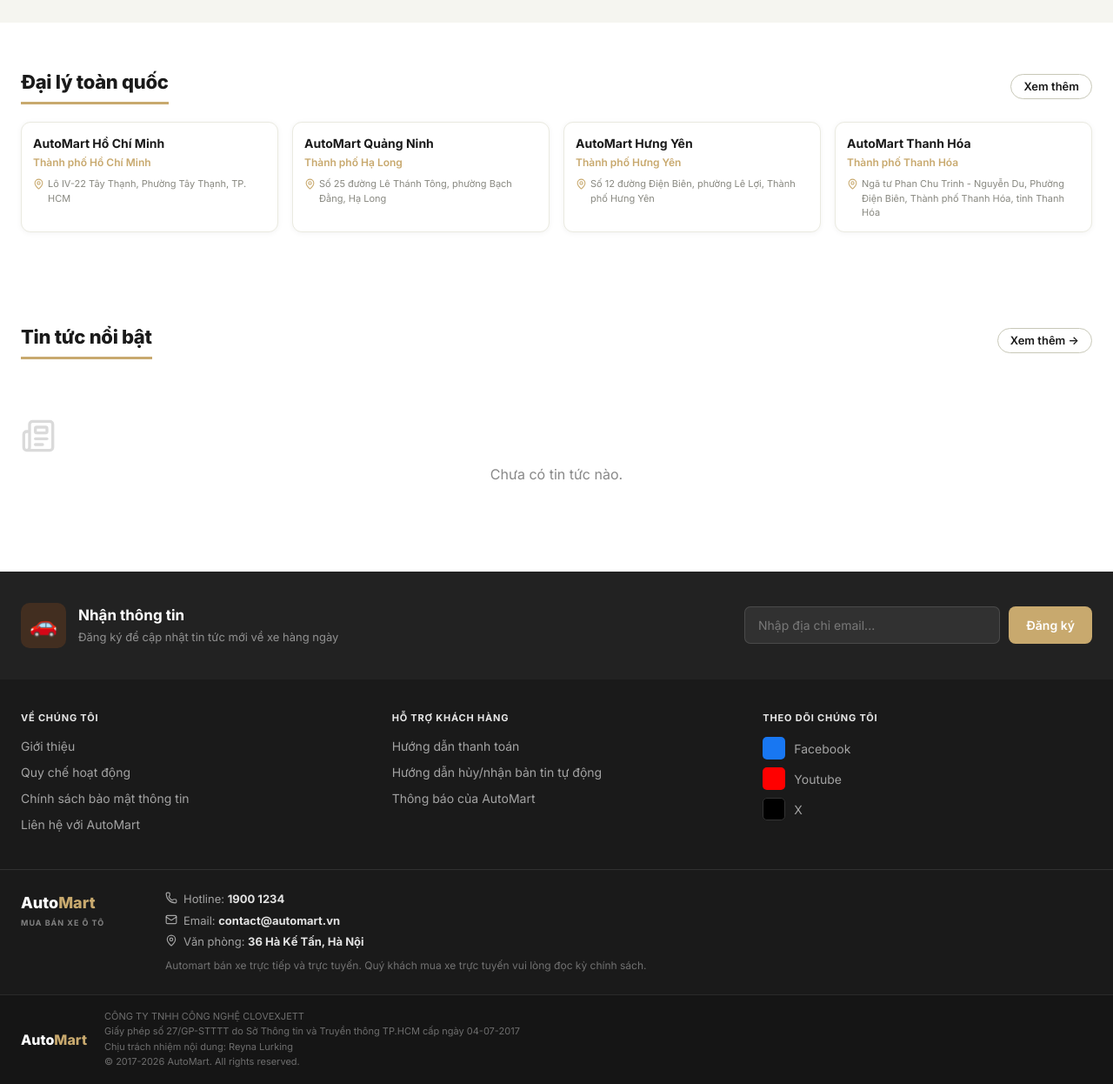
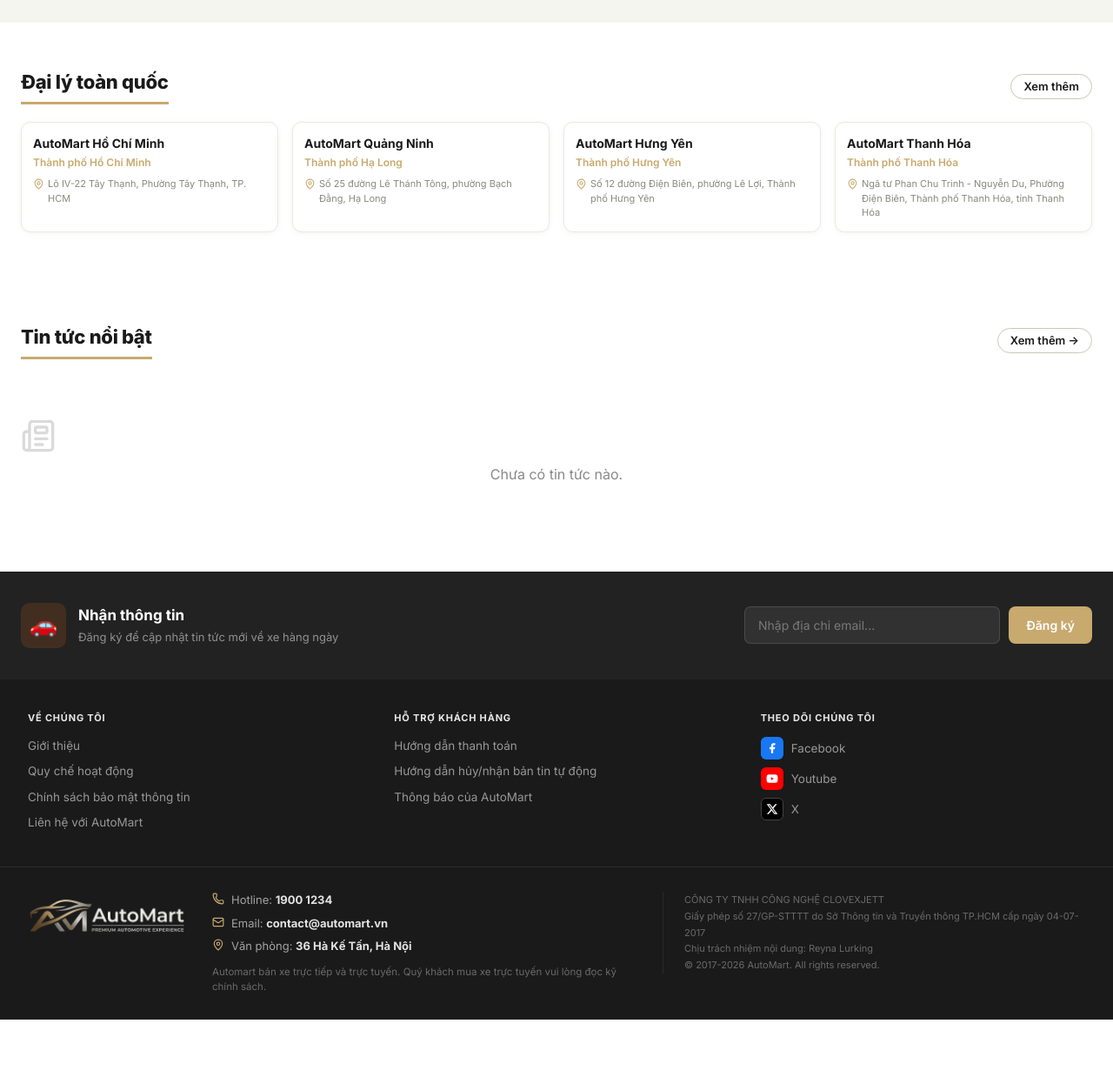
Before and after one commit to NguyenVanBang-2005/AutoMart, a Python web app: template app/templates/index.html in a window 1280 px wide. Shown: the part 1640-2886 px from the top of the page at 87% size. After the commit the page ends 2812 px from the top, so only its background shows below. Run offline with Jinja, Linux system fonts and the light colour scheme; the template is opened without the code that fills it, so the values that code supplies are empty; some libraries are stand-ins or nearby versions.

Commit message:
fix footer and hero image

```diff
--- a/app/static/style.css
+++ b/app/static/style.css
@@ -99,7 +99,15 @@
 .hero-content p  { font-size: 16px; color: rgba(255,255,255,0.72); margin-bottom: 28px; line-height: 1.75; }
 .hero-buttons    { display: flex; gap: 14px; flex-wrap: wrap; }
 .hero-illustration { flex-shrink: 0; opacity: 0.9; }
+.hero-illustration img {
+  filter: drop-shadow(0 8px 32px rgba(0,0,0,0.4));
+  animation: heroFloat 3s ease-in-out infinite;
+}
 
+@keyframes heroFloat {
+  0%, 100% { transform: translateY(0); }
+  50%       { transform: translateY(-10px); }
+}
 /* ══════════════════════════════════════════════════
    STATS  —  partials/stats.html
    ══════════════════════════════════════════════════ */
@@ -364,57 +372,86 @@
 /* ══════════════════════════════════════════════════
    FOOTER  —  partials/footer.html (new design)
    ══════════════════════════════════════════════════ */
-.footer { background: var(--bg-primary); color: #fff; padding: 0; margin-top: auto }
+.footer { background: var(--bg-primary); color: #fff; padding: 0; margin-top: auto; }
 .footer-container { max-width: 1280px; margin: 0 auto; }
 
-/* 3-col links */
+/* ── Top: 3-col links ── */
 .footer-cols {
-  display: grid; grid-template-columns: 1fr 1fr 1fr;
-  gap: 48px; padding: 36px 24px 32px;
-  border-bottom: 1px solid rgba(255,255,255,0.1);
+  display: grid;
+  grid-template-columns: 1fr 1fr 1fr;
+  gap: 48px;
+  padding: 36px 32px 32px;
+  border-bottom: 1px solid rgba(255,255,255,0.08);
 }
-.footer-col-title { font-size: 11px; font-weight: 700; letter-spacing: 0.8px; color: rgba(255,255,255,0.9); margin-bottom: 14px; }
+.footer-col-title {
+  font-size: 11px; font-weight: 700; letter-spacing: 0.8px;
+  color: rgba(255,255,255,0.9); margin-bottom: 14px;
+  text-transform: uppercase;
+}
 .footer-links { list-style: none; }
 .footer-links li { margin-bottom: 9px; }
-.footer-links a { color: rgba(255,255,255,0.6); text-decoration: none; font-size: 14px; transition: color 0.2s; display: flex; align-items: center; gap: 7px; }
-.footer-links a:hover { color: rgba(255,255,255,0.95); }
+.footer-links a {
+  color: rgba(255,255,255,0.55); text-decoration: none;
+  font-size: 13.5px; transition: color 0.2s;
+  display: flex; align-items: center; gap: 9px;
+}
+.footer-links a:hover { color: var(--accent-primary); }
 
 /* social icons */
-.footer-social-links a { gap: 10px; }
 .footer-social-icon {
-  width: 26px; height: 26px; border-radius: 5px;
+  width: 26px; height: 26px; border-radius: 6px;
   display: flex; align-items: center; justify-content: center;
-  font-size: 12px; font-weight: 700; flex-shrink: 0;
+  flex-shrink: 0;
 }
 .footer-social-fb { background: #1877f2; color: #fff; }
 .footer-social-yt { background: #ff0000; color: #fff; }
-.footer-social-x  { background: #000; color: #fff; border: 1px solid #333; }
+.footer-social-x  { background: #000; color: #fff; border: 1px solid #444; }
 
-/* info bar */
+/* ── Middle: info bar — 3 equal cols ── */
 .footer-info-bar {
-  padding: 24px; border-bottom: 1px solid rgba(255,255,255,0.07);
-  display: flex; gap: 36px; align-items: flex-start;
+  display: grid;
+  grid-template-columns: 180px 1fr 1fr;
+  gap: 32px;
+  padding: 28px 32px;
+  border-bottom: 1px solid rgba(255,255,255,0.06);
+  align-items: start;
 }
-.footer-info-brand  { display: flex; flex-direction: column; gap: 3px; flex-shrink: 0; min-width: 130px; }
-.footer-info-logo   { font-size: 18px; font-weight: 800; color: #fff; }
-.footer-info-tagline{ font-size: 9px; font-weight: 700; letter-spacing: 1px; color: rgba(255,255,255,0.45); text-transform: uppercase; }
-.footer-info-contacts { display: flex; flex-direction: column; gap: 5px; }
-.footer-info-row    { display: flex; align-items: flex-start; gap: 7px; font-size: 13px; color: rgba(255,255,255,0.6); line-height: 1.5; }
-.footer-info-icon   { font-size: 13px; flex-shrink: 0; margin-top: 1px; }
+
+/* Brand block */
+.footer-info-brand  { display: flex; flex-direction: column; gap: 4px; }
+.footer-info-logo   { font-size: 20px; font-weight: 800; color: #fff; }
+.footer-info-tagline{
+  font-size: 9px; font-weight: 700; letter-spacing: 1.2px;
+  color: rgba(255,255,255,0.4); text-transform: uppercase;
+}
+
+/* Contacts block */
+.footer-info-contacts { display: flex; flex-direction: column; gap: 7px; }
+.footer-info-row {
+  display: flex; align-items: flex-start; gap: 8px;
+  font-size: 13px; color: rgba(255,255,255,0.6); line-height: 1.5;
+}
+.footer-info-icon { flex-shrink: 0; margin-top: 1px; }
 .footer-info-row strong { color: rgba(255,255,255,0.88); }
-.footer-info-note   { margin-top: 3px; font-size: 12px; color: rgba(255,255,255,0.38); }
+.footer-info-note { margin-top: 4px; font-size: 11.5px; color: rgba(255,255,255,0.35); }
 
-/* legal */
+/* Legal block (inline, bên phải) */
+.footer-legal-inline {
+  display: flex; flex-direction: column; gap: 10px;
+  padding-left: 24px;
+  border-left: 1px solid rgba(255,255,255,0.07);
+}
+.footer-legal-logo { font-size: 16px; font-weight: 800; color: #fff; }
+.footer-legal-text p {
+  font-size: 11px; color: rgba(255,255,255,0.35); line-height: 1.7; margin: 0;
+}
+
+/* ── Legacy classes — giữ để không break trang khác ── */
 .footer-legal {
-  padding: 16px 24px; background: rgba(0,0,0,0.2);
+  padding: 16px 32px; background: rgba(0,0,0,0.2);
   display: flex; align-items: center; gap: 20px;
 }
 .footer-legal-left { flex-shrink: 0; }
-.footer-legal-logo { font-size: 16px; font-weight: 800; color: #fff; }
-.footer-legal-text { flex: 1; }
-.footer-legal-text p { font-size: 11px; color: rgba(255,255,255,0.38); line-height: 1.6; }
-
-/* ── Legacy footer classes — pages khác (giữ để không break) ── */
 .footer-grid   { display: grid; grid-template-columns: 2fr 1fr 1fr 1.6fr; gap: 48px; padding: 48px 24px 36px; border-bottom: 1px solid rgba(255,255,255,0.08); }
 .footer-brand  { font-size: 22px; font-weight: 800; margin-bottom: 10px; }
 .footer-desc   { color: rgba(255,255,255,0.6); font-size: 14px; line-height: 1.7; margin-bottom: 18px; }
--- a/app/templates/partials/footer.html
+++ b/app/templates/partials/footer.html
@@ -2,7 +2,7 @@
 <footer class="footer" id="contact">
  <div class="footer-container">
 
-  <!-- 3-col links -->
+  <!-- Top: 3 cols -->
   <div class="footer-cols">
    <div class="footer-col">
     <h4 class="footer-col-title">VỀ CHÚNG TÔI</h4>
@@ -13,6 +13,7 @@
      <li><a href="/lien-he">Liên hệ với AutoMart</a></li>
     </ul>
    </div>
+
    <div class="footer-col">
     <h4 class="footer-col-title">HỖ TRỢ KHÁCH HÀNG</h4>
     <ul class="footer-links">
@@ -21,13 +22,16 @@
      <li><a href="#">Thông báo của AutoMart</a></li>
     </ul>
    </div>
+
    <div class="footer-col">
     <h4 class="footer-col-title">THEO DÕI CHÚNG TÔI</h4>
     <ul class="footer-links footer-social-links">
      <li>
       <a href="#">
        <span class="footer-social-icon footer-social-fb">
-        <i data-lucide="facebook" style="width:14px; height:14px;"></i>
+        <svg xmlns="http://www.w3.org/2000/svg" width="14" height="14" viewBox="0 0 24 24" fill="currentColor">
+         <path d="M18 2h-3a5 5 0 0 0-5 5v3H7v4h3v8h4v-8h3l1-4h-4V7a1 1 0 0 1 1-1h3z"/>
+        </svg>
        </span>
        Facebook
       </a>
@@ -35,7 +39,9 @@
      <li>
       <a href="#">
        <span class="footer-social-icon footer-social-yt">
-        <i data-lucide="youtube" style="width:14px; height:14px;"></i>
+        <svg xmlns="http://www.w3.org/2000/svg" width="14" height="14" viewBox="0 0 24 24" fill="currentColor">
+         <path d="M22.54 6.42a2.78 2.78 0 0 0-1.95-1.96C18.88 4 12 4 12 4s-6.88 0-8.59.46A2.78 2.78 0 0 0 1.46 6.42 29 29 0 0 0 1 12a29 29 0 0 0 .46 5.58a2.78 2.78 0 0 0 1.95 1.96C5.12 20 12 20 12 20s6.88 0 8.59-.46a2.78 2.78 0 0 0 1.95-1.96A29 29 0 0 0 23 12a29 29 0 0 0-.46-5.58zM9.75 15.02V8.98L15.5 12l-5.75 3.02z"/>
+        </svg>
        </span>
        Youtube
       </a>
@@ -43,7 +49,9 @@
      <li>
       <a href="#">
        <span class="footer-social-icon footer-social-x">
-        <i data-lucide="twitter" style="width:14px; height:14px;"></i>
+        <svg xmlns="http://www.w3.org/2000/svg" width="14" height="14" viewBox="0 0 24 24" fill="currentColor">
+         <path d="M18.244 2.25h3.308l-7.227 8.26 8.502 11.24H16.17l-5.214-6.817L4.99 21.75H1.68l7.73-8.835L1.254 2.25H8.08l4.713 6.231zm-1.161 17.52h1.833L7.084 4.126H5.117z"/>
+        </svg>
        </span>
        X
       </a>
@@ -52,48 +60,51 @@
    </div>
   </div>
 
-  <!-- Bottom info bar -->
+  <!-- Middle: brand + contacts + legal (1 row, 3 col) -->
   <div class="footer-info-bar">
-   <div class="footer-info-brand">
-    <span class="footer-info-logo">Auto<span class="logo-accent">Mart</span></span>
-    <span class="footer-info-tagline">MUA BÁN XE Ô TÔ</span>
-   </div>
+
+   <!-- Brand -->
+    <a href="/" class="logo" id="siteLogo" style="display:flex;align-items:center;flex-shrink:0;">
+      <img src="{{ url_for('static', path='Logo.png') }}"
+           alt="AutoMart"
+           style="height:clamp(40px, 5vw, 52px);width:auto;display:block;object-fit:contain;">
+    </a>
+
+   <!-- Contacts -->
    <div class="footer-info-contacts">
     <div class="footer-info-row">
      <span class="footer-info-icon">
-      <i data-lucide="phone" style="width:14px; height:14px;"></i>
+      <i data-lucide="phone" style="width:14px;height:14px;color:var(--accent-primary);"></i>
      </span>
      <span>Hotline: <strong id="contactPhone">0123.45.67.89</strong></span>
     </div>
     <div class="footer-info-row">
      <span class="footer-info-icon">
-      <i data-lucide="mail" style="width:14px; height:14px;"></i>
+      <i data-lucide="mail" style="width:14px;height:14px;color:var(--accent-primary);"></i>
      </span>
      <span>Email: <strong id="contactEmail">Automartcontact@gmail.com</strong></span>
     </div>
     <div class="footer-info-row">
      <span class="footer-info-icon">
-      <i data-lucide="map-pin" style="width:14px; height:14px;"></i>
+      <i data-lucide="map-pin" style="width:14px;height:14px;color:var(--accent-primary);"></i>
      </span>
      <span>Văn phòng: <strong>36 Hà Kế Tấn, Hà Nội</strong></span>
     </div>
     <div class="footer-info-row footer-info-note">
-     <span>Automart bán xe trực tiếp và trực tuyến. Quý khách mua xe trực tuyến vui lòng đọc kỳ chính sách.</span>
+     <span>Automart bán xe trực tiếp và trực tuyến. Quý khách mua xe trực tuyến vui lòng đọc kỹ chính sách.</span>
     </div>
    </div>
-  </div>
 
-  <!-- Legal bottom -->
-  <div class="footer-legal">
-   <div class="footer-legal-left">
-    <span class="footer-legal-logo">Auto<span class="logo-accent">Mart</span></span>
+   <!-- Legal (inline, bên phải) -->
+   <div class="footer-legal-inline">
+    <div class="footer-legal-text">
+     <p>CÔNG TY TNHH CÔNG NGHỆ CLOVEXJETT</p>
+     <p>Giấy phép số 27/GP-STTTT do Sở Thông tin và Truyền thông TP.HCM cấp ngày 04-07-2017</p>
+     <p>Chịu trách nhiệm nội dung: Reyna Lurking</p>
+     <p>© 2017-2026 AutoMart. All rights reserved.</p>
+    </div>
    </div>
-   <div class="footer-legal-text">
-    <p>CÔNG TY TNHH CÔNG NGHỆ CLOVEXJETT</p>
-    <p>Giấy phép số 27/GP-STTTT do Sở Thông tin và Truyền thông TP.HCM cấp ngày 04-07-2017</p>
-    <p>Chịu trách nhiệm nội dung: Reyna Lurking</p>
-    <p>© 2017-2026 AutoMart. All rights reserved.</p>
-   </div>
+
   </div>
 
  </div>
--- a/app/templates/partials/hero.html
+++ b/app/templates/partials/hero.html
@@ -14,32 +14,9 @@
    </div>
   </div>
   <div class="hero-illustration">
-   <svg viewBox="0 0 320 200" xmlns="http://www.w3.org/2000/svg" width="320" height="200">
-    <!-- Body xe -->
-    <ellipse cx="160" cy="148" rx="140" ry="12" fill="rgba(249,115,22,0.15)"/>
-    <rect x="40" y="110" width="240" height="42" rx="8" fill="#f97316" opacity="0.9"/>
-    <!-- Cabin -->
-    <path d="M90 110 Q100 68 145 62 L195 62 Q230 65 240 110Z" fill="#fb923c"/>
-    <!-- Kính trước -->
-    <path d="M155 68 Q170 65 195 68 L232 108 L215 108Z" fill="rgba(255,255,255,0.25)"/>
-    <!-- Kính sau -->
-    <path d="M95 108 L112 108 Q100 78 105 70 L142 66 Q115 70 110 108Z" fill="rgba(255,255,255,0.18)"/>
-    <!-- Trụ giữa -->
-    <rect x="145" y="65" width="5" height="45" rx="2" fill="rgba(0,0,0,0.2)"/>
-    <!-- Bánh xe -->
-    <circle cx="95"  cy="152" r="22" fill="#1e293b"/>
-    <circle cx="95"  cy="152" r="13" fill="#334155"/>
-    <circle cx="95"  cy="152" r="5"  fill="#64748b"/>
-    <circle cx="225" cy="152" r="22" fill="#1e293b"/>
-    <circle cx="225" cy="152" r="13" fill="#334155"/>
-    <circle cx="225" cy="152" r="5"  fill="#64748b"/>
-    <!-- Đèn trước -->
-    <ellipse cx="278" cy="122" rx="8" ry="6" fill="#fef3c7" opacity="0.9"/>
-    <!-- Đèn sau -->
-    <rect x="38" y="116" width="6" height="14" rx="2" fill="#fca5a5" opacity="0.9"/>
-    <!-- Highlight -->
-    <path d="M100 88 Q160 72 230 80" stroke="rgba(255,255,255,0.3)" stroke-width="2" fill="none" stroke-linecap="round"/>
-   </svg>
+    <img src="{{ url_for('static', path='Logo.png') }}"
+         alt="AutoMart Logo"
+         style="width:320px; height:auto; object-fit:contain; drop-shadow(0 8px 32px rgba(0,0,0,0.3));">
   </div>
  </div>
 </section>
```
Also changed, not shown: app/static/js/mua_xe.js (+4 -4 lines).
